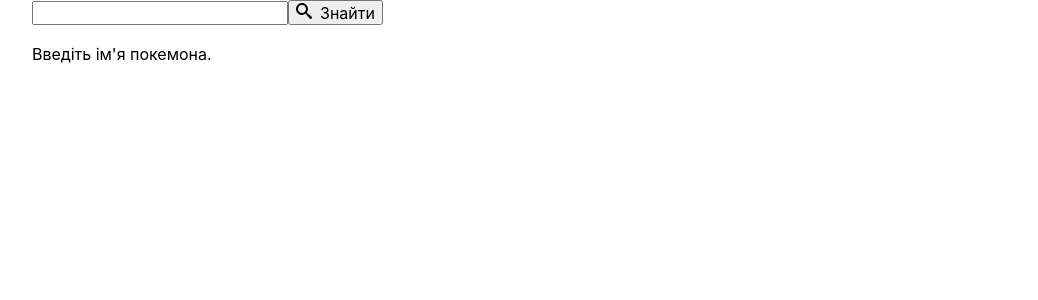
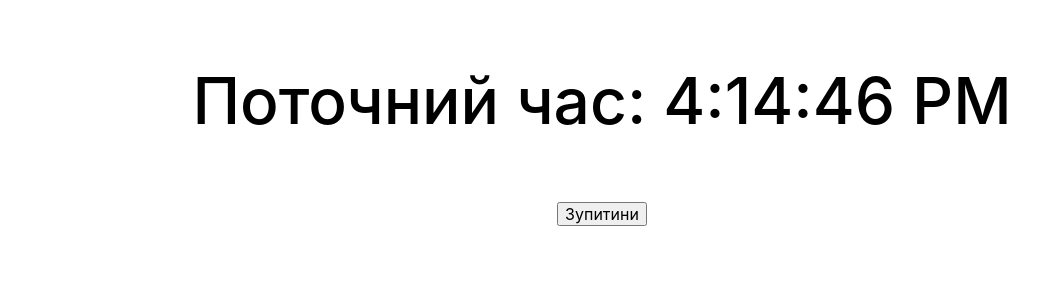
Before and after one commit to IrynaSokolova-Quanandrya/FE_1y_7_react, a React (Create React App) app: page / in a window 1280 px wide. Shown: the top 300 px of the page, without its empty margins (38-1076 px from the left). Built offline with nearby package versions, Linux system fonts and the light colour scheme.

Commit message:
finished useeffect

```diff
--- a/package.json
+++ b/package.json
@@ -12,6 +12,7 @@
     "react": "^18.1.0",
     "react-dom": "^18.1.0",
     "react-icons": "^4.11.0",
+    "react-router": "^6.16.0",
     "react-router-dom": "^6.16.0",
     "react-scripts": "5.0.1",
     "react-toastify": "^9.1.3",
--- a/src/App.js
+++ b/src/App.js
@@ -1,7 +1,7 @@
 // import {SignupForm} from './components/SignupForm/SignupForm';
 // import {Counter} from './components/Counter/Counter';
-// import {Clock} from './components/Clock/Clock';
-import {PokemonView} from './views/PokemonView';
+import {Clock} from './components/Clock/Clock';
+// import {PokemonView} from './views/PokemonView';
 
 /**
  * useEffect як componentWillUnmount - Clock
@@ -23,8 +23,8 @@ export default function App() {
     <div style={containerStyles}>
           {/* <SignupForm />         */}
           {/* <Counter />         */}
-          {/* <Clock />         */}
-          <PokemonView />
+          <Clock />
+          {/* <PokemonView />        */}
     </div>
   );
 }
--- a/src/components/Counter/Counter.jsx
+++ b/src/components/Counter/Counter.jsx
@@ -17,6 +17,10 @@ useEffect(()=>{
   console.log('Виклик useEffect ' + Date.now());
    const totalClicks = counterA + counterB;
   document.title = `Всього клікнули ${totalClicks} разів`;
+
+  return ()=>{
+
+  }
 }, [counterA, counterB])
 
 return (
```
Also changed, not shown: 1 other file (tests, documents, lock files or other folders).
